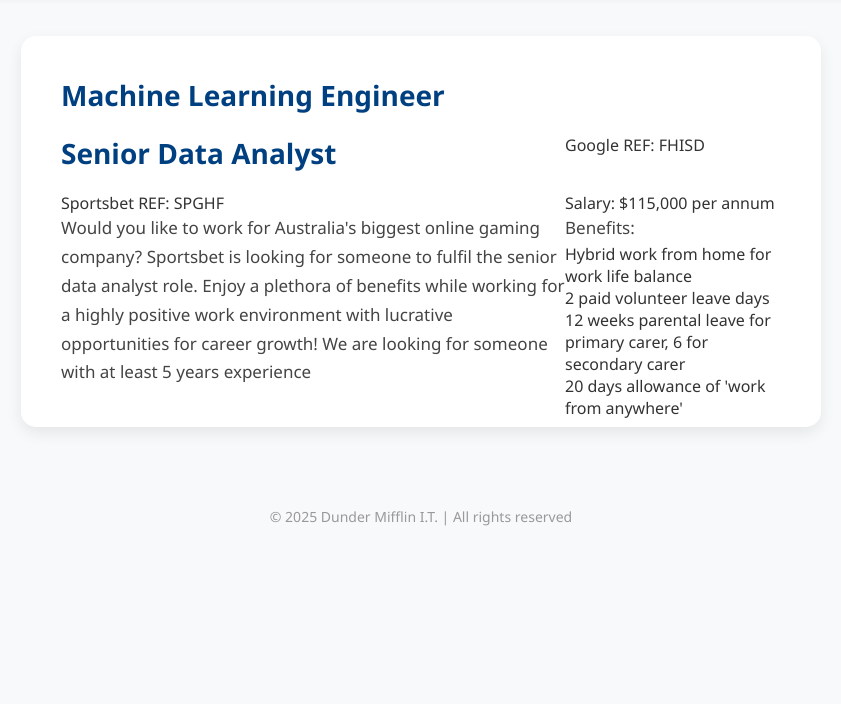
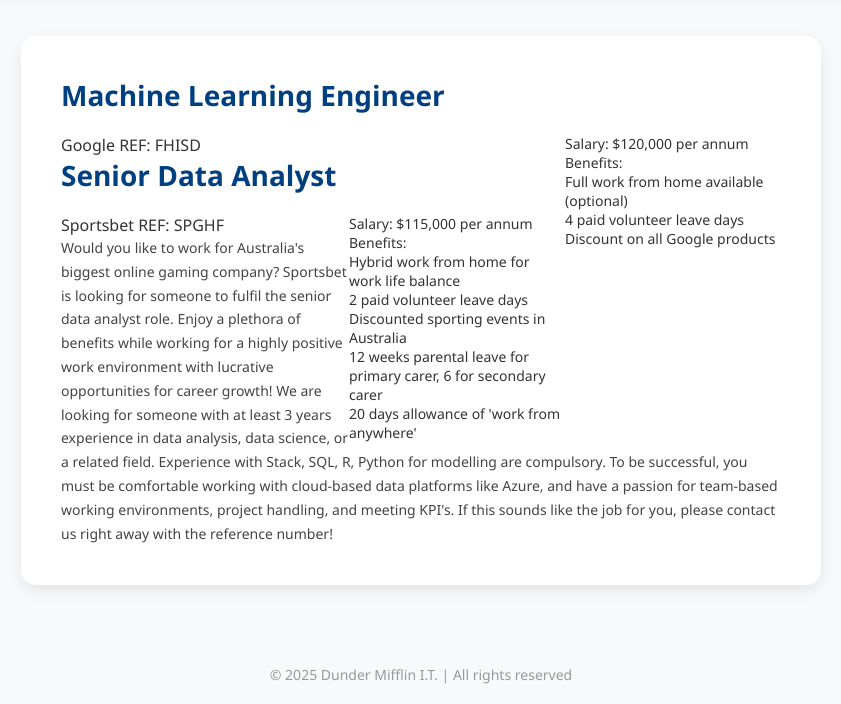
Before and after one commit to TravistyTrav/COS10032-Group-Assessments, a PHP site: page /jobs.html in a window 1280 px wide. Shown: the part 324-1028 px from the top of the page, without its empty margins (219-1060 px from the left). Before the commit the page ends 850 px from the top, so only its background shows below. Run offline with PHP 8.4, Linux system fonts and the light colour scheme.

Commit message:
running update as i update code

```diff
--- a/assign1/jobs.html
+++ b/assign1/jobs.html
@@ -40,8 +40,16 @@
  <section>
   <h3>Machine Learning Engineer</h3>
   <aside>
-    <section>Google REF: FHISD</section>
+    Salary: $120,000 per annum
+    Benefits:
+    <ul>
+      <li>Full work from home available (optional)</li>
+      <li>4 paid volunteer leave days</li>
+      <li>Discount on all Google products</li>
+      <li></li>
+    </ul>
   </aside>
+  <section>Google REF: FHISD</section>
   <p></p>
  </section>
 
@@ -50,22 +58,24 @@
   <h3>Senior Data Analyst</h3>
   <aside>
     Salary: $115,000 per annum
-    <p>Benefits:
+    Benefits:
       <ul>
         <li>Hybrid work from home for work life balance</li>
         <li>2 paid volunteer leave days</li>
-        <li></li>
+        <li>Discounted sporting events in Australia</li>
         <li>12 weeks parental leave for primary carer, 6 for secondary carer</li>
         <li>20 days allowance of 'work from anywhere'</li>
       </ul>
-    </p>
+
 
   </aside>
   <section>
     Sportsbet REF: SPGHF
-    <p>Would you like to work for Australia's biggest online gaming company? Sportsbet is looking for someone to fulfil the senior data analyst role.
+    <p id="jobdesc">Would you like to work for Australia's biggest online gaming company? Sportsbet is looking for someone to fulfil the senior data analyst role.
       Enjoy a plethora of benefits while working for a highly positive work environment with lucrative opportunities for career growth!
-    We are looking for someone with at least 5 years experience</p>
+    We are looking for someone with at least 3 years experience in data analysis, data science, or a related field. Experience with Stack, SQL, R, Python for modelling are compulsory.
+    To be successful, you must be comfortable working with cloud-based data platforms like Azure, and have a passion for team-based working environments, project handling, and meeting KPI's.
+      If this sounds like the job for you, please contact us right away with the reference number!</p>
     </section>
 
 
--- a/assign1/styles/style.css
+++ b/assign1/styles/style.css
@@ -217,6 +217,7 @@
     width: 30%;
     float: right;
     border-color: #004080;
+    font-size: 14px;
 }
 
 h3 {
@@ -228,6 +229,10 @@
 ul{
         list-style-type: none;
         margin: 0;
+}
+
+#jobdesc{
+    font-size: 14px;
 }
 
 /* About.html page specifis css here */
```
